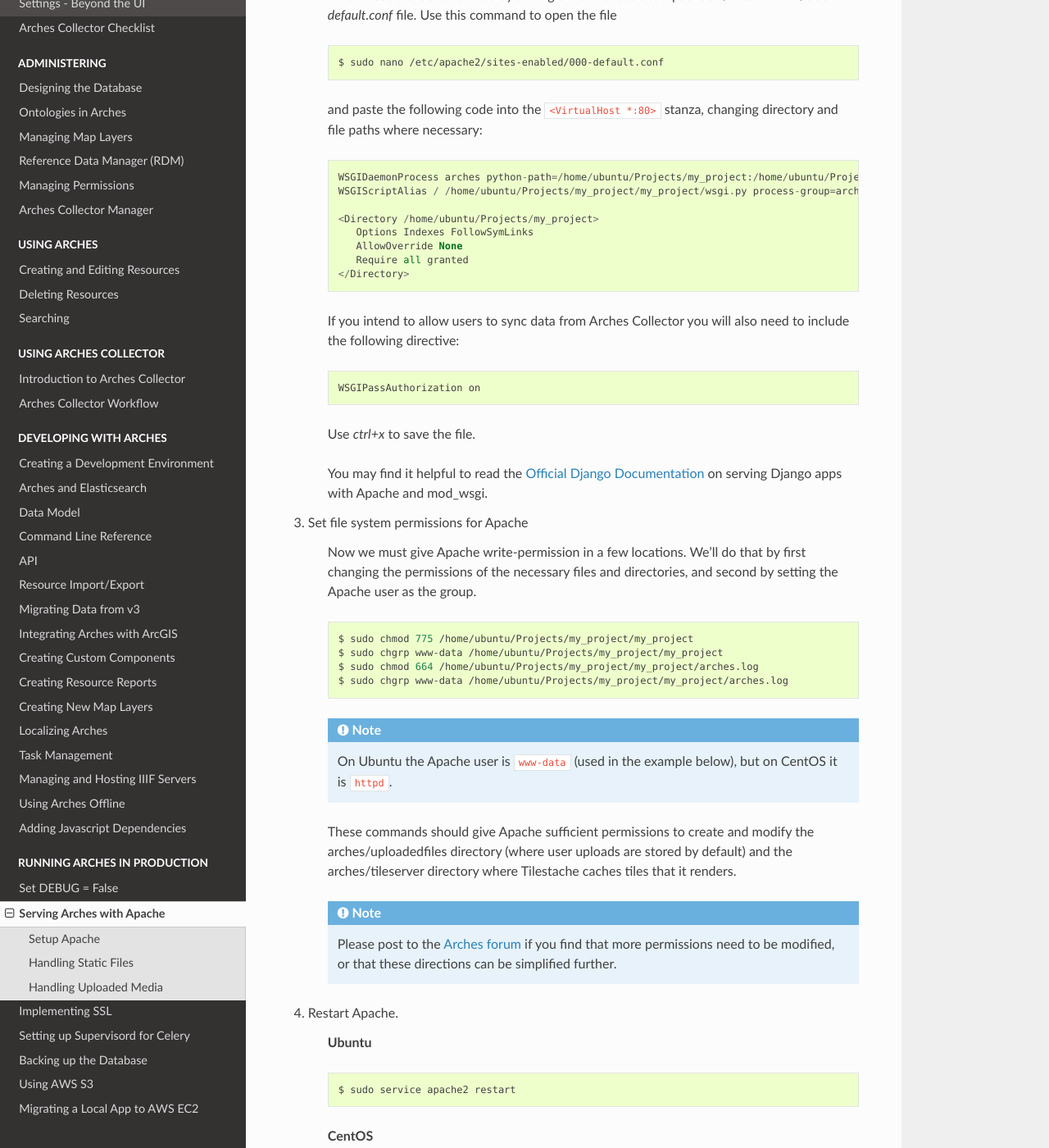
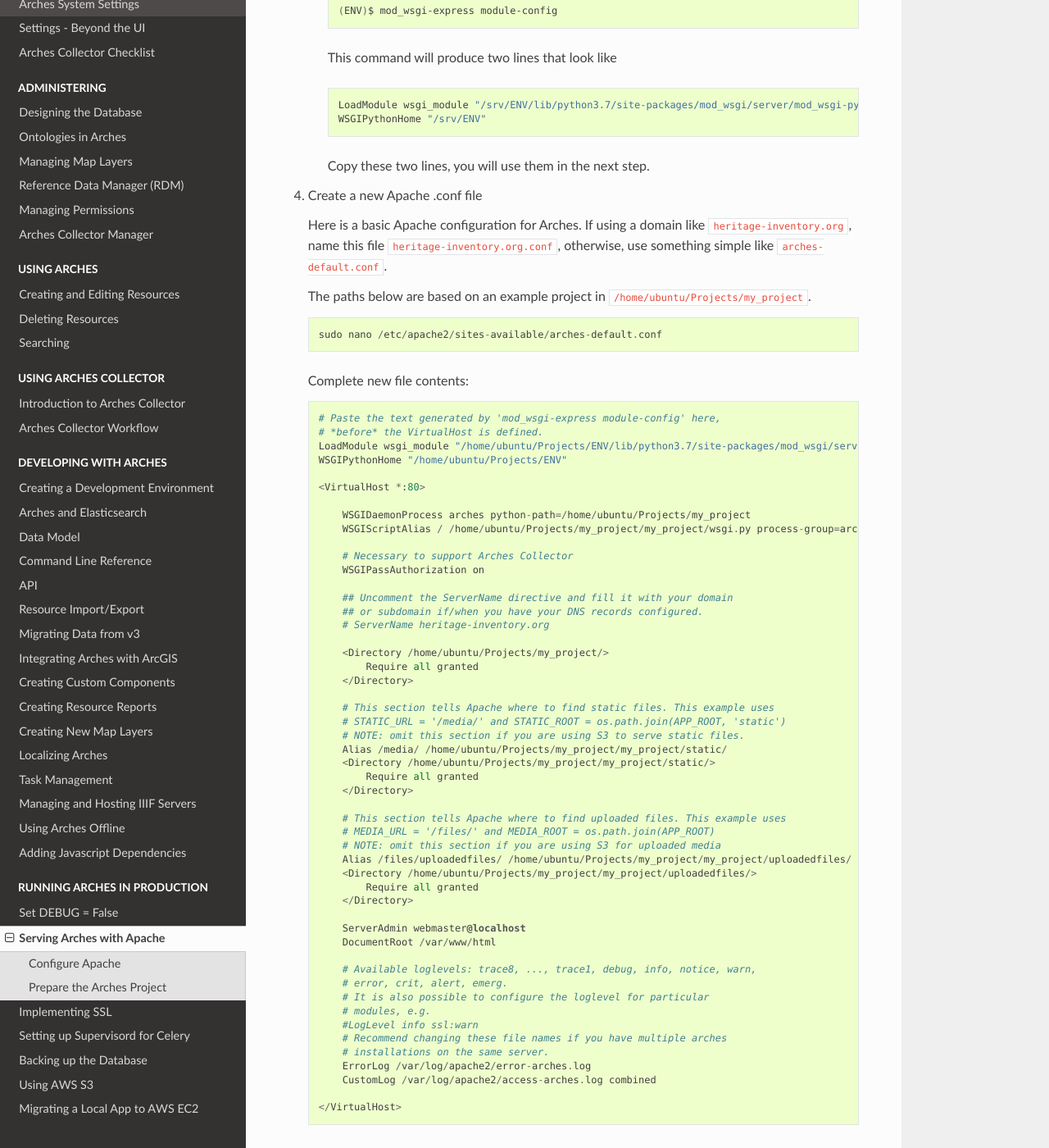
Before and after one commit to archesproject/arches-docs, a Sphinx documentation site: the page built from docs/serving-arches-with-apache.txt, in a window 1280 px wide and 1400 px high, scrolled down 916 px. Shown: the whole window at 82% size. Built offline with Sphinx 7.4.7 and the Read the Docs theme 2.0.0, drawn with Linux system fonts in a browser that asks for light colours; some of the changed text lies outside the part shown.

Commit message:
update apache docs, re #119, #125, #232

```diff
--- a/docs/serving-arches-with-apache.txt
+++ b/docs/serving-arches-with-apache.txt
@@ -5,198 +5,195 @@
 .. sidebar:: Further Reference
 
     + `Django Documentation <https://docs.djangoproject.com/en/2.1/howto/deployment/wsgi/modwsgi/#how-to-use-django-with-apache-and-mod-wsgi>`_
-    + `How to Run Django with mod_wsgi and Apache with a virtualenv Python environment on a Debian VPS (Digital Ocean) <https://www.digitalocean.com/community/tutorials/how-to-run-django-with-mod_wsgi-and-apache-with-a-virtualenv-python-environment-on-a-debian-vps>`_
-    + `Using mod_wsgi when developing Django sites (Graham Dumpleton) <http://blog.dscpl.com.au/2008/12/using-modwsgi-when-developing-django.html>`_
-
-
-When you are putting your Arches project in production, you'll need to serve it with a webserver. The following is a guide using Apache as an example, split into two sections:
-
-+ :ref:`Setup Apache`
-
-+ :ref:`Handling Static Files`
-
-Setup Apache
-============
 
 During development, it's easiest to use the Django webserver to view your Arches installation. However, once you are ready to put the project into production, you'll have to use a more efficient webserver like Apache or nginx.
 
-We have the most experience using Apache, which is very easy to install and configure. The following instructions work for Ubuntu 14.04, minor changes may be necessary for a different OS.
+The following is a guide using Apache as an example, split into two sections:
 
-1. Get apache2 and mod_wsgi
++ :ref:`Configure Apache`
+
++ :ref:`Prepare the Arches Project`
+
+If you want to use nginx + uWSGI instead of Apache + mod_wsgi, `this tutorial <https://www.bogotobogo.com/python/Django/Python_Django_tutorial_serving_Django_App_with_uWSGI_and_Nginx.php>`_
+should get you started.
+
+Configure Apache
+================
+
+The following instructions work for Ubuntu 16.04+, minor changes may be necessary for a different OS. This is a very basic Apache configuration, and more fine tuning
+will benefit your production installation.
+
+1. Install Apache.
 
     .. code-block:: bash
 
        $ sudo apt-get install apache2
-       $ sudo apt-get install libapache2-mod-wsgi
 
-
-2. Create the Python process
-
-    In order to properly configure Apache, we must:
-
-    + Create a python daemon process
-
-    + Set the path to your project's wsgi.py file and reference to the python daemon process created above
-
-    + Give Apache access to the main project directory
-
-    All of these tasks are handled by adding a block of code to Apache's `../sites-enabled/000-default.conf` file. Use this command to open the file
+2. Install ``mod_wsgi`` into your Arches virtual environment.
 
     .. code-block:: bash
 
-       $ sudo nano /etc/apache2/sites-enabled/000-default.conf
+        $ source /home/ubuntu/Projects/ENV/bin/activate
+        (ENV)$ pip install mod_wsgi
 
-
-    and paste the following code into the ``<VirtualHost *:80>`` stanza, changing directory and file paths where necessary::
-
-
-      WSGIDaemonProcess arches python-path=/home/ubuntu/Projects/my_project:/home/ubuntu/Projects/ENV/lib/python2.7/site-packages
-      WSGIScriptAlias / /home/ubuntu/Projects/my_project/my_project/wsgi.py process-group=arches
-
-      <Directory /home/ubuntu/Projects/my_project>
-         Options Indexes FollowSymLinks
-         AllowOverride None
-         Require all granted
-      </Directory>
-
-
-    If you intend to allow users to sync data from Arches Collector you will also need to include the following directive::
-
-      WSGIPassAuthorization on
-
-    Use `ctrl+x` to save the file.
-
-    You may find it helpful to read the `Official Django Documentation <https://docs.djangoproject.com/en/2.1/howto/deployment/wsgi/modwsgi/#how-to-use-django-with-apache-and-mod-wsgi>`_ on serving Django apps with Apache and mod_wsgi.
-
-3. Set file system permissions for Apache
-
-    Now we must give Apache write-permission in a few locations. We'll do that by first changing the permissions of the necessary files and directories, and second by setting the Apache user as the group.
+3. Generate the link path to ``mod_wsgi``.
 
     .. code-block:: bash
 
-       $ sudo chmod 775 /home/ubuntu/Projects/my_project/my_project
-       $ sudo chgrp www-data /home/ubuntu/Projects/my_project/my_project
-       $ sudo chmod 664 /home/ubuntu/Projects/my_project/my_project/arches.log
-       $ sudo chgrp www-data /home/ubuntu/Projects/my_project/my_project/arches.log
+        (ENV)$ mod_wsgi-express module-config
+
+    This command will produce two lines that look like
+
+    .. code-block:: bash
+
+        LoadModule wsgi_module "/srv/ENV/lib/python3.7/site-packages/mod_wsgi/server/mod_wsgi-py37.cpython-37m-x86_64-linux-gnu.so"
+        WSGIPythonHome "/srv/ENV"
+
+    Copy these two lines, you will use them in the next step.
+
+4.  Create a new Apache .conf file
+
+    Here is a basic Apache configuration for Arches. If using a domain
+    like ``heritage-inventory.org``, name this file ``heritage-inventory.org.conf``,
+    otherwise, use something simple like ``arches-default.conf``.
+
+    The paths below are based on an example project in ``/home/ubuntu/Projects/my_project``.
+
+    .. code-block::
+
+        sudo nano /etc/apache2/sites-available/arches-default.conf
+
+    Complete new file contents::
+
+        # Paste the text generated by 'mod_wsgi-express module-config' here,
+        # *before* the VirtualHost is defined.
+        LoadModule wsgi_module "/home/ubuntu/Projects/ENV/lib/python3.7/site-packages/mod_wsgi/server/mod_wsgi-py37.cpython-37m-x86_64-linux-gnu.so"
+        WSGIPythonHome "/home/ubuntu/Projects/ENV"
+
+        <VirtualHost *:80>
+
+            WSGIDaemonProcess arches python-path=/home/ubuntu/Projects/my_project
+            WSGIScriptAlias / /home/ubuntu/Projects/my_project/my_project/wsgi.py process-group=arches
+
+            # Necessary to support Arches Collector
+            WSGIPassAuthorization on
+
+            ## Uncomment the ServerName directive and fill it with your domain
+            ## or subdomain if/when you have your DNS records configured.
+            # ServerName heritage-inventory.org
+
+            <Directory /home/ubuntu/Projects/my_project/>
+                Require all granted
+            </Directory>
+
+            # This section tells Apache where to find static files. This example uses
+            # STATIC_URL = '/media/' and STATIC_ROOT = os.path.join(APP_ROOT, 'static')
+            # NOTE: omit this section if you are using S3 to serve static files.
+            Alias /media/ /home/ubuntu/Projects/my_project/my_project/static/
+            <Directory /home/ubuntu/Projects/my_project/my_project/static/>
+                Require all granted
+            </Directory>
+
+            # This section tells Apache where to find uploaded files. This example uses
+            # MEDIA_URL = '/files/' and MEDIA_ROOT = os.path.join(APP_ROOT)
+            # NOTE: omit this section if you are using S3 for uploaded media
+            Alias /files/uploadedfiles/ /home/ubuntu/Projects/my_project/my_project/uploadedfiles/
+            <Directory /home/ubuntu/Projects/my_project/my_project/uploadedfiles/>
+                Require all granted
+            </Directory>
+
+            ServerAdmin webmaster@localhost
+            DocumentRoot /var/www/html
+
+            # Available loglevels: trace8, ..., trace1, debug, info, notice, warn,
+            # error, crit, alert, emerg.
+            # It is also possible to configure the loglevel for particular
+            # modules, e.g.
+            #LogLevel info ssl:warn
+            # Recommend changing these file names if you have multiple arches
+            # installations on the same server.
+            ErrorLog /var/log/apache2/error-arches.log
+            CustomLog /var/log/apache2/access-arches.log combined
+
+        </VirtualHost>
+
+5. Disable the default Apache conf, and enable the new one.
+
+    .. code-block::
+
+        $ sudo a2dissite 000-default
+        $ sudo a2ensite arches-default
+        $ sudo service apache2 reload
+
+    Replace ``arches-default`` with the name of your new .conf file if needed.
+
+At this point, you can try accessing your Arches installation in a browser, but
+you're likely to get some kind of file permissions error. Continue to the next section.
+
+.. important::
+    With Apache serving Arches, any changes to a ``.py`` file (like ``settings.py``)
+    will not be reflected until you reload Apache.
+
+Prepare the Arches Project
+==========================
+
+1. Set all file and directory permissions.
+
+    Apache runs as the user ``www-data``, and this user must have write access to
+    some portions of your Arches project.
 
     .. note::
 
-        On Ubuntu the Apache user is ``www-data`` (used in the example below), but on CentOS it is ``httpd``.
+        On CentOS, Apache runs as is ``httpd``, so substitute that for ``www-data`` herein.
 
-    These commands should give Apache sufficient permissions to create and modify the arches/uploadedfiles directory (where user uploads are stored by default) and the arches/tileserver directory where Tilestache caches tiles that it renders.
-
-    .. note::
-        Please post to the `Arches forum <https://groups.google.com/forum>`_ if you find that more permissions need to be modified, or that these directions can be simplified further.
-
-4. Restart Apache.
-
-    **Ubuntu**
+    The ``arches.log`` file...
 
     .. code-block:: bash
 
-       $ sudo service apache2 restart
+        $ sudo chmod 664 /home/ubuntu/Projects/my_project/my_project/arches.log
+        $ sudo chgrp www-data /home/ubuntu/Projects/my_project/my_project/arches.log
 
-    **CentOS**
+    The ``uploadedfiles`` directory...
 
     .. code-block:: bash
 
-       $ sudo /sbin/service httpd restart
+        $ sudo chmod 775 /home/ubuntu/Projects/my_project/my_project/uploadedfiles
+        $ sudo chgrp www-data /home/ubuntu/Projects/my_project/my_project/uploadedfiles
 
-
-    You should now be able to view your app from any web browser by navigating directly to your IP address (you don't need to run the Django dev server now).
-
-    .. important::
-        With Apache serving Arches, any changes to a ``.py`` file will not be reflected until you restart Apache:
-
-If you are still in development and just want to use Apache instead of the Django server (and keep getting the lengthy Django error messages instead of a 500 page), you can stop here. Otherwise, you'll need to continue on to handle your app's static files.
-
-Handling Static Files
-=======================
-
-
-There are two cases in which you need to follow these directions to handle static files (js, css, and images):
-
- * You are going to set ``DEBUG = False``, at which point Django will no longer serve them, or
- * You are leaving ``DEBUG = True`` but are developing and serving your project from a non-root location, say www.example.com/arches5 instead of www.example.com.
-
-1. Create static files directory
-
-    This directory can be placed anywhere. In the example below we are putting it inside of your project.
+    Or, if either ``arches.log`` or ``uploadedfiles`` doesn't yet exist, you can
+    just allow ``www-data`` to create them at a later point by giving write access
+    to your project directory.
 
     .. code-block:: bash
 
-       $ mkdir /home/ubuntu/Projects/my_project/my_project/static
+        $ sudo chmod 775 /home/ubuntu/Projects/my_project/my_project
+        $ sudo chgrp www-data /home/ubuntu/Projects/my_project/my_project
 
+    You should now be able to access your Arches installation in a browser, but
+    there is one more important step.
 
-2. Configure your Arches project settings
+2. Run ``collectstatic``.
 
-    Now open your ``settings.py`` (or ``settings_local.py``) file, and add these lines to it.
+    This Django command places `all` of the static files (CSS, JavaScript, etc.)
+    used in Arches into a single location that a webserver can find. By default,
+    they are placed in ``my_project/my_project/static``, based on ``STATIC_ROOT``.
 
-    .. code-block:: bash
+    .. note::
 
-        STATIC_ROOT = os.path.join(PACKAGE_ROOT, 'static')
+        You can change ``STATIC_ROOT`` all you want, but be sure to update the
+        Alias and Directory info in the Apache conf accordingly.
 
-        STATIC_URL = "/static/"
+    .. code-block::
 
-    This will point Django to your new static directory, and also tell it how to create a URL that points to that directory.
+        (ENV)$ python manage.py collectstatic
 
-3. Collect the static files
-
-    With your virtual environment activated, enter your project's top directory and run this command:
-
-    .. code-block:: bash
-
-       $ python manage.py collectstatic
-
-    Watch as all of your static files (including those that come standard with Django) are copied to the new directory. Now we are ready to tell Apache where to find them.
+    The first time this runs it will take a little while (~20k files), and may
+    show errors/warnings that you can safely ignore.
 
     .. important::
 
-        With Apache serving your app you must run ``python manage.py collectstatic`` any time you make any changes to static files.
+        from now on, any time you change a CSS, JavaScript, or other static
+        asset you must rerun this command.
 
-4. Configure Apache settings
-
-    Use
-
-    .. code-block:: bash
-
-       $ sudo nano /etc/apache2/sites-enabled/000-default.conf
-
-    to edit the default Apache configuration file. Find your ``<VirtualHost *:80>`` stanza with some familiar code in it. Below the original code you added, paste this block, changing paths as necessary.
-
-    .. code-block:: bash
-
-        Alias /static/ /home/ubuntu/Projects/my_project/my_project/static/
-
-        <Directory /home/ubuntu/Projects/my_project/my_project/static>
-            Options Indexes FollowSymLinks
-            AllowOverride None
-            Require all granted
-        </Directory>p
-
-
-    The ``Alias`` line tells Apache where to look when Django sends it the ``/static/`` URL, and the subsequent block allows Apache access to your newly created static directory.
-
-4. Restart Apache.
-
-    .. code-block:: bash
-
-       $ sudo service apache2 restart
-
-Handling Uploaded Media
-=======================
-
-*in progress*
-
-The media directory identifies the destination directory of uploaded files. To do so, add the following lines of code to your project's ``settings.py`` file::
-
-     # Absolute filesystem path to the directory that will hold user-uploaded files.
-     MEDIA_ROOT =  os.path.join(ROOT_DIR)
-
-     # URL that handles the media served from MEDIA_ROOT, used for managing stored files.
-     # It must end in a slash if set to a non-empty value.
-     MEDIA_URL = '/files/'
-
- Replace the `ROOT_DIR` with the pathway to the folder where you want the directory to be created. For example::
-
-     ROOT_DIR = os.path.join('projects','my_project')
+You should now be able to view your Arches installation in a browser without
+any issues.
```
